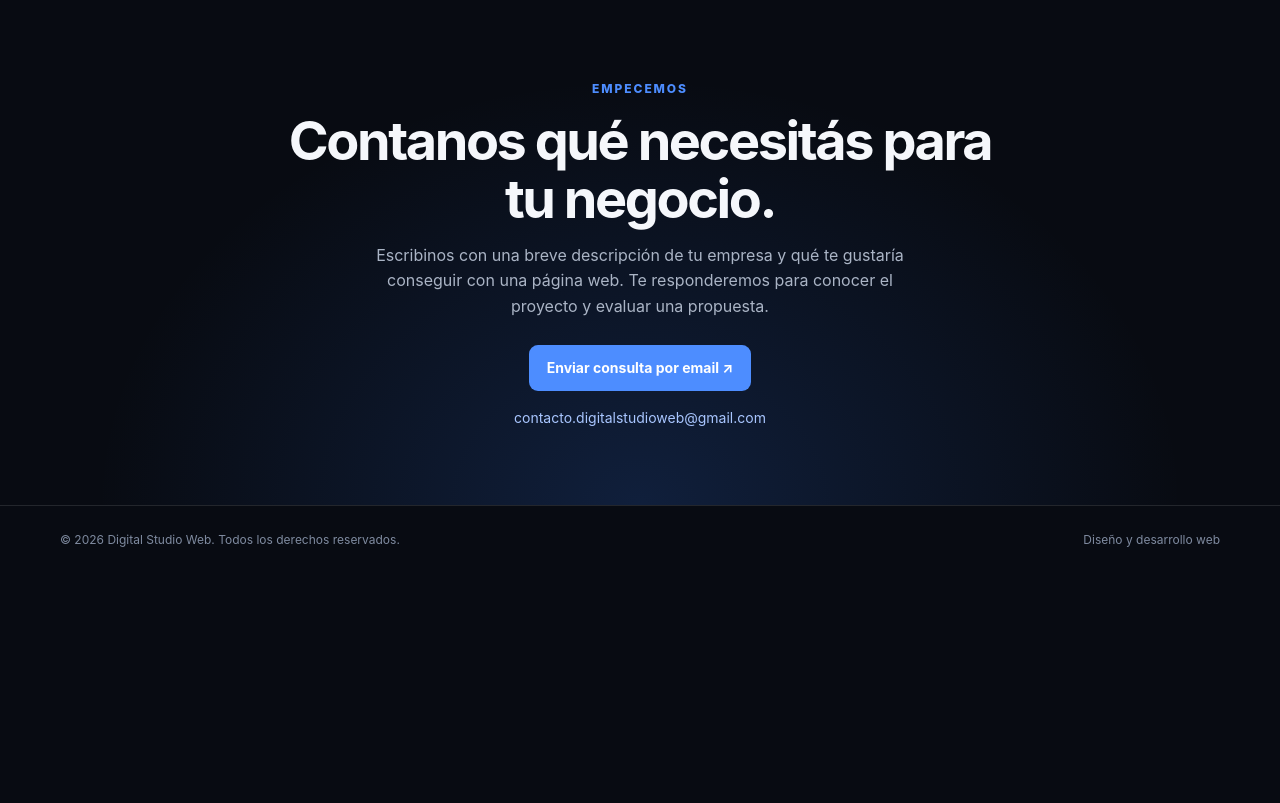
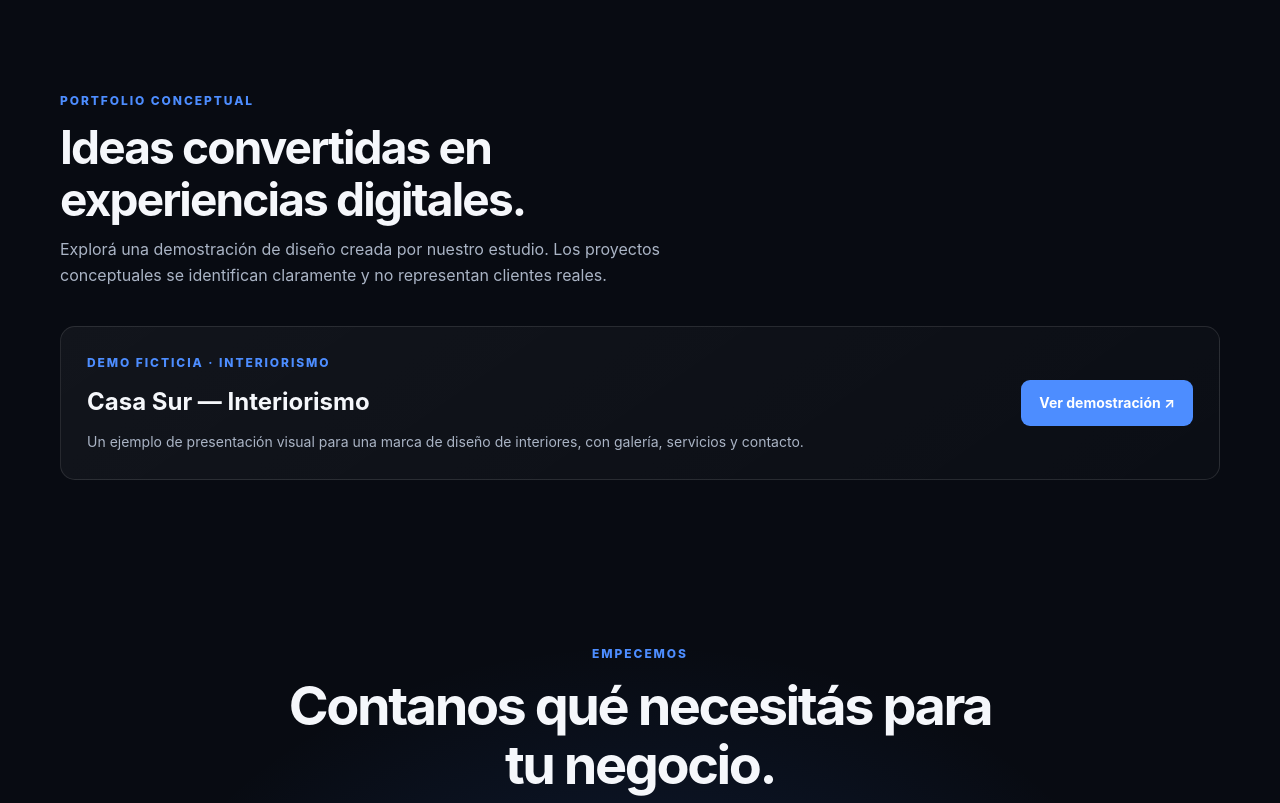
Before and after one commit to Facuk27/Digital-studio-web-, a plain HTML site: page index.html in a window 1280 px wide. Shown: the part 2703-3506 px from the top of the page. Before the commit the page ends 3276 px from the top, so only its background shows below. Drawn offline with Linux system fonts and the light colour scheme.

Commit message:
Add portfolio demo section to agency homepage

```diff
--- a/index.html
+++ b/index.html
@@ -39,6 +39,7 @@
       <div class="step"><div class="step-no">04 / PUBLICAR</div><h3>Lanzamos</h3><p>Con tu aprobación y los servicios contratados, publicamos el proyecto.</p></div>
     </div></div></section>
     <section id="nosotros"><div class="wrap offer"><div class="offer-copy"><div class="kicker">Digital Studio Web</div><h2>La primera impresión de tu empresa también sucede online.</h2><p>Trabajamos con negocios y empresas que quieren comunicar mejor lo que hacen. Cada proyecto se plantea según sus necesidades: sin soluciones genéricas ni promesas mágicas.</p></div><div class="offer-box"><h3>Un proyecto claro desde el inicio</h3><p>Antes de comenzar, definimos juntos:</p><ul><li>Qué páginas y secciones incluye</li><li>Qué funciones necesita el sitio</li><li>Plazos y etapas de revisión</li><li>Costos de desarrollo y servicios externos</li></ul><a class="btn" href="#contacto">Conversar sobre mi web ↗</a></div></div></section>
+    <section id="portfolio"><div class="wrap"><div class="section-top"><div class="kicker">Portfolio conceptual</div><h2>Ideas convertidas en experiencias digitales.</h2><p>Explorá una demostración de diseño creada por nuestro estudio. Los proyectos conceptuales se identifican claramente y no representan clientes reales.</p></div><div class="card" style="display:grid;grid-template-columns:1fr auto;align-items:center;gap:20px"><div><div class="kicker">Demo ficticia · Interiorismo</div><h3 style="font-size:24px;margin:10px 0">Casa Sur — Interiorismo</h3><p style="color:var(--muted);font-size:14px;margin:0">Un ejemplo de presentación visual para una marca de diseño de interiores, con galería, servicios y contacto.</p></div><a class="btn" href="casa-sur-demo.html">Ver demostración ↗</a></div></div></section>
     <section class="contact" id="contacto"><div class="wrap contact-inner"><div class="kicker">Empecemos</div><h2>Contanos qué necesitás para tu negocio.</h2><p>Escribinos con una breve descripción de tu empresa y qué te gustaría conseguir con una página web. Te responderemos para conocer el proyecto y evaluar una propuesta.</p><a class="btn" href="mailto:contacto.digitalstudioweb@gmail.com?subject=Consulta%20sobre%20mi%20p%C3%A1gina%20web">Enviar consulta por email ↗</a><a class="email" href="mailto:contacto.digitalstudioweb@gmail.com">contacto.digitalstudioweb@gmail.com</a></div></section>
   </main>
   <footer><div class="wrap foot"><span>© <span id="year">2026</span> Digital Studio Web. Todos los derechos reservados.</span><span>Diseño y desarrollo web</span></div></footer>
```
